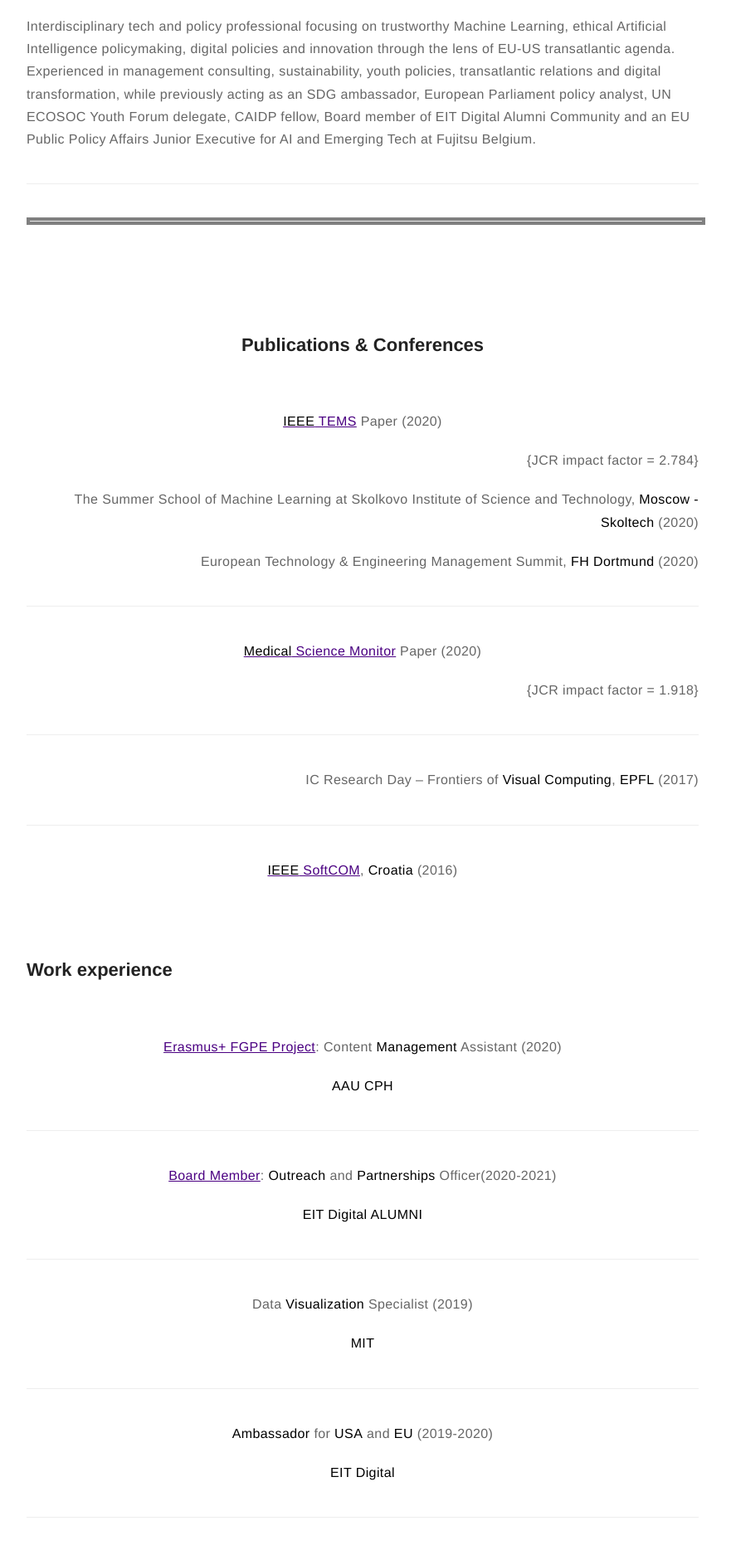
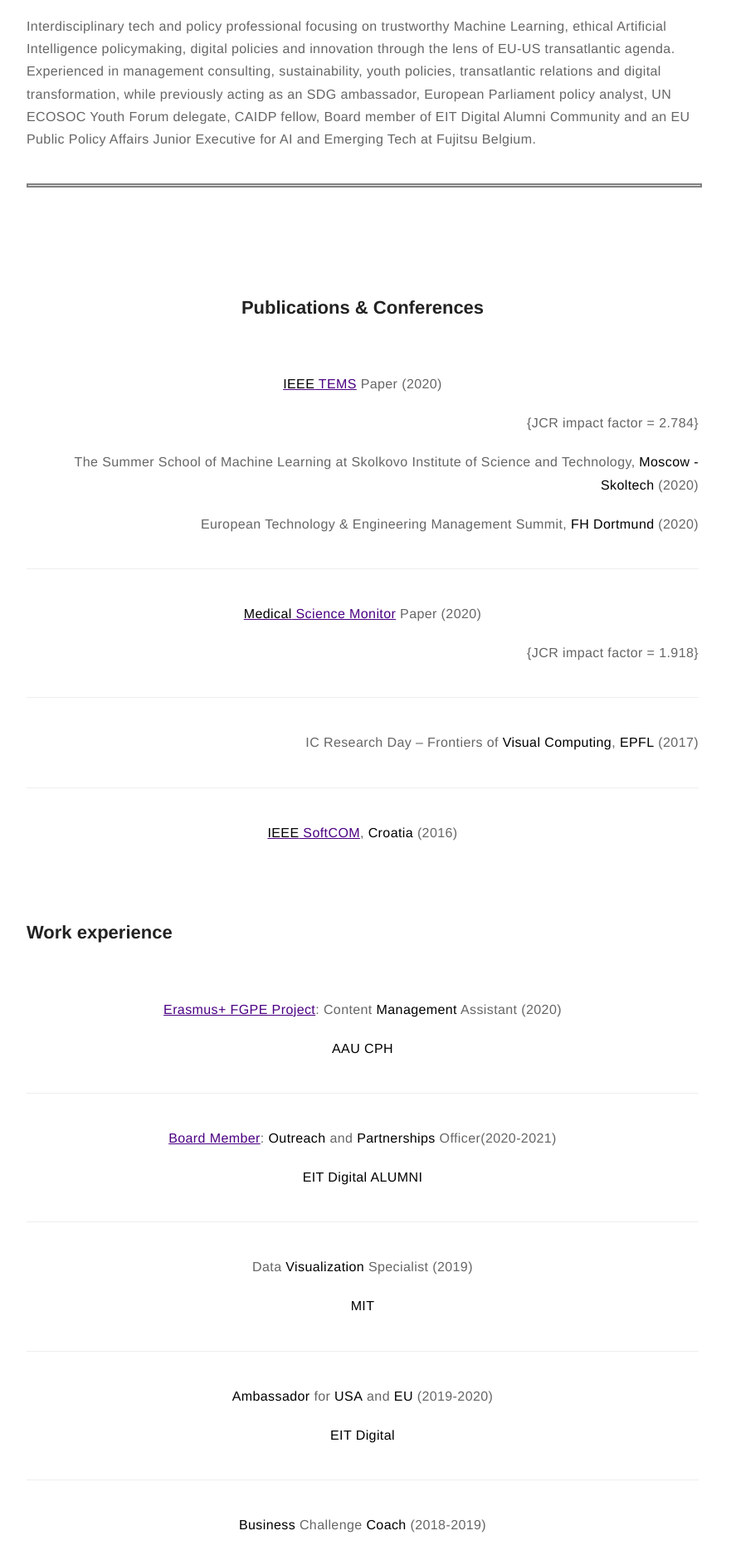
Before and after one commit to dljubenk/dljubenk.github.io, a Jekyll site: the page built from about.md, in a window 1280 px wide. Shown: the part 532-2406 px from the top of the page at 83% size, without its empty margins (203-1084 px from the left). Built offline with Jekyll 4.4.1, drawn with Linux system fonts in a browser that asks for light colours.

Commit message:
Update about.md

```diff
--- a/about.md
+++ b/about.md
@@ -6,19 +6,12 @@ layout: page
 ![Profile Image]({{ site.url }}/{{ site.picture }})
 
 <p>Interdisciplinary tech and policy professional focusing on trustworthy Machine Learning, ethical Artificial Intelligence policymaking, digital policies and innovation through the lens of EU-US transatlantic agenda. Experienced in management consulting, sustainability, youth policies, transatlantic relations and digital transformation, while previously acting as an SDG ambassador, European Parliament policy analyst, UN ECOSOC Youth Forum delegate, CAIDP fellow, Board member of EIT Digital Alumni Community and an EU Public Policy Affairs Junior Executive for AI and Emerging Tech at Fujitsu Belgium.</p>
-
-***
-
-<hr style="border:4px solid gray">
-
+<hr style="border:2px solid gray">
 <br>
 ---
 <br>
-
 <h2 align="center">Publications & Conferences</h2>
-
 <br>
-
 <p align="center"><a href="https://ieeexplore.ieee.org/abstract/document/9111707"><strong>IEEE</strong> TEMS</a> Paper (2020)</p>
 <p align="right">{JCR impact factor = 2.784}</p>
 <p align="right">The Summer School of Machine Learning at Skolkovo Institute of Science and Technology, <strong>Moscow - Skoltech</strong> (2020)</p>
```
